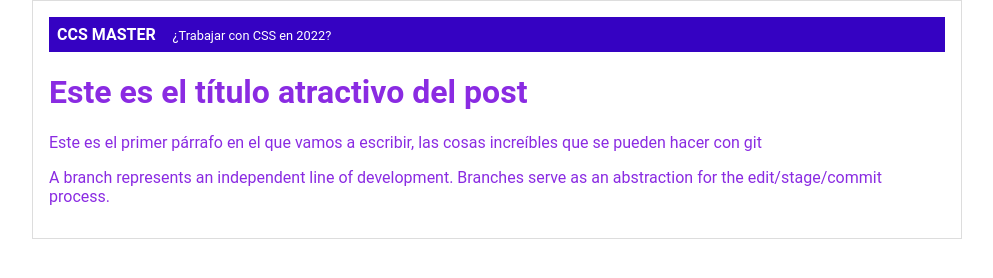
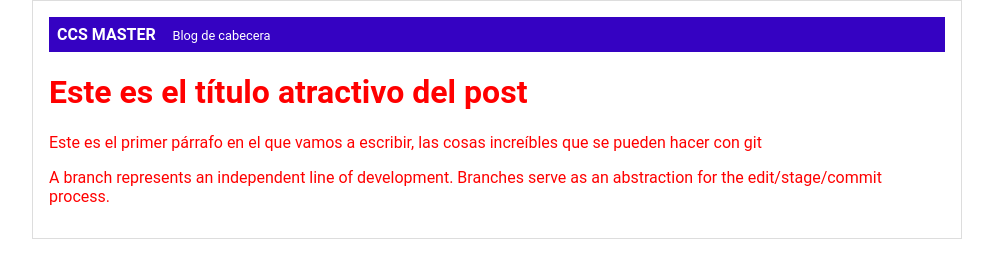
Before and after one commit to jesusfmr/Blog, a plain HTML site: page index.html in a window 1280 px wide. Shown: the whole page, without its empty margins (143-1136 px from the left). Drawn offline with Linux system fonts and the light colour scheme.

Commit message:
modifique la cabecera y el color del texto

```diff
--- a/index.html
+++ b/index.html
@@ -9,7 +9,7 @@
 <body>
     <div id="container">
         <div id="cabecera">
-            CCS MASTER <span id="tagline">¿Trabajar con CSS en 2022?</span>
+            CCS MASTER <span id="tagline">Blog de cabecera</span>
         </div>
         <div id="post">
             <h1>Este es el título atractivo del post</h1>
--- a/style.css
+++ b/style.css
@@ -2,7 +2,7 @@ body {
     text-align: left;
     font-family: "Roboto";
     font-size: 16px;
-    color:blueviolet;
+    color:red;
     padding: 0;
     margin: 0;
 }
```
